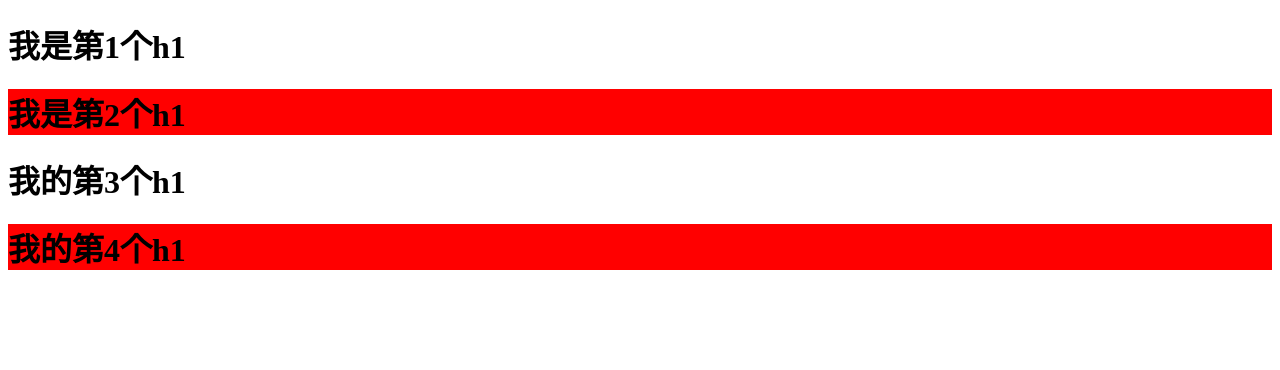
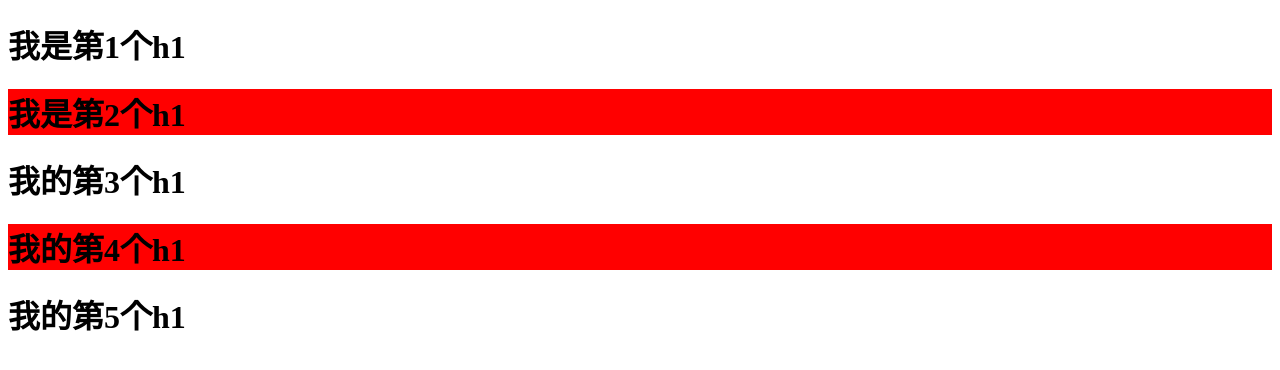
Before and after one commit to yhl0124/10.27, a plain HTML site: page index.html in a window 1280 px wide. Drawn offline with Linux system fonts and the light colour scheme.

Commit message:
'第五次提交，添加了一个h1'

```diff
--- a/index.html
+++ b/index.html
@@ -12,5 +12,6 @@
      <h1>我是第2个h1</h1>
      <h1>我的第3个h1</h1>
      <h1>我的第4个h1</h1>
+     <h1>我的第5个h1</h1>
 </body>
 </html>
```
